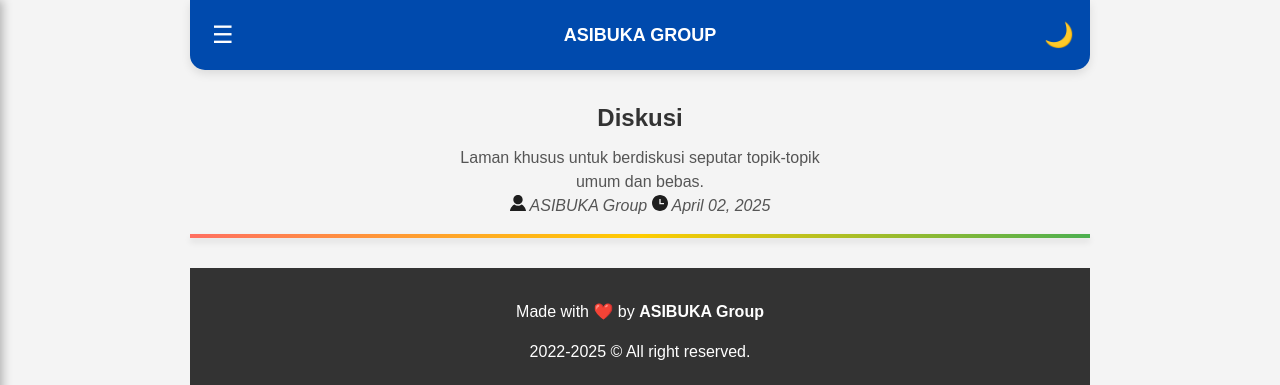
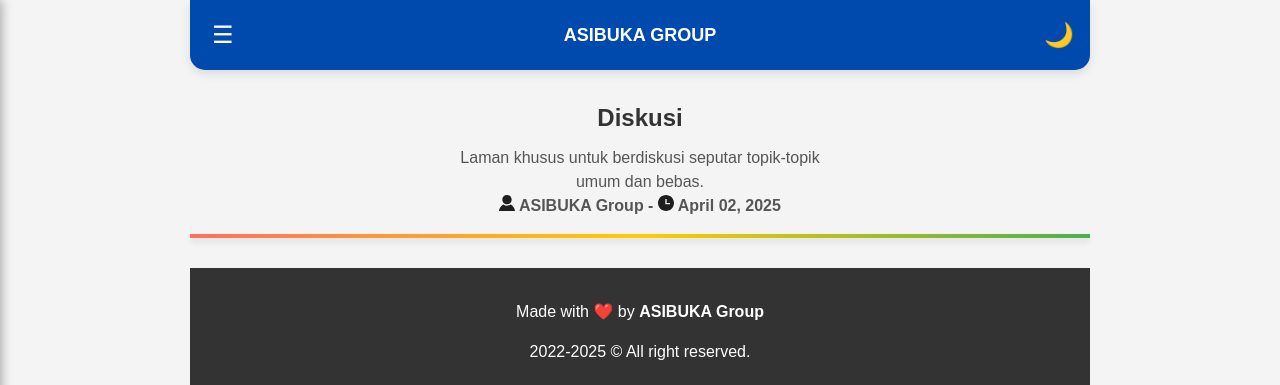
Before and after one commit to asibukagroup/asibukagroup.github.io, a Jekyll site: the page built from _posts/2025-04-02-diskusi.md, in a window 1280 px wide. Shown: the top 385 px of the page. Built offline with Jekyll 4.4.1, drawn with Linux system fonts in a browser that asks for light colours; comment, search, counter and statistics services are not loaded.

Commit message:
update css

```diff
--- a/_includes/style.css
+++ b/_includes/style.css
@@ -58,4 +58,4 @@
 footer a{text-decoration:none;font-weight:700;color:#fff}
 {% if content contains "<table" %} .table-container{overflow-x:auto}table{border-collapse:collapse;width:100%;background-color:#fff;color:#333}th,td{text-align:left;padding:12px;border-bottom:1px solid #ddd}th{background-color:#007bff;color:#fff}tr:nth-child(even){background-color:#f8f9fa}.dark-mode table{background-color:#1e1e1e;color:#f5f5f5}.dark-mode th{background-color:#0056b3;color:#fff}.dark-mode tr:nth-child(even){background-color:#2c2c2c} {% endif %}
 {% if content contains "<h2" %} .toc{background:#f8f9fa;padding:15px;border-left:4px solid #004aad;margin-bottom:20px}.toc h2{font-size:1.2rem;margin-bottom:10px}.toc ul{list-style:none;padding-left:15px}.toc ul li{margin-bottom:5px}.toc ul ul{padding-left:15px;font-size:.9rem} {% endif %}
-{% if page.collection == "posts" %} .post-label{color:#1e1e1e;font-weight:bold}.dark-mode .post-label{color:#fff}.post-label svg{width:1rem;height:1rem}.post-label svg path{fill:#1e1e1e}.dark-mode .post-label svg path{fill:#fff}{% endif %}
+{% if page.collection == "posts" %} .post-label{color:#1e1e1e;font-weight:bold;margin:.5rem auto}.dark-mode .post-label{color:#fff}.post-label svg{width:1rem;height:1rem}.post-label svg path{fill:#1e1e1e}.dark-mode .post-label svg path{fill:#fff}{% endif %}
--- a/_includes/top-info.html
+++ b/_includes/top-info.html
@@ -3,5 +3,5 @@
 <h1>{{ page.title | default: site.defaults.title }}</h1>
 <p>{{ page.description | default: site.defaults.description }}</p>
 {% if page.url == "/" %}{% include social-links.html %}{% endif %}
-{% if page.collection == 'posts' %}<p><em><span class="post-label"><svg viewBox="0 0 24 24"><path d="M19 7.001c0 3.865-3.134 7-7 7s-7-3.135-7-7c0-3.867 3.134-7.001 7-7.001s7 3.134 7 7.001zm-1.598 7.18c-1.506 1.137-3.374 1.82-5.402 1.82-2.03 0-3.899-.685-5.407-1.822-4.072 1.793-6.593 7.376-6.593 9.821h24c0-2.423-2.6-8.006-6.598-9.819z"></path></svg></span> {{ page.author | default: site.defaults.author }} <span class="post-label"><svg viewBox="0 0 24 24"><path d="M12 0c-6.627 0-12 5.373-12 12s5.373 12 12 12 12-5.373 12-12-5.373-12-12-12zm6 14h-7v-8h2v6h5v2z"></path></svg></span> {{ page.date | date: "%B %d, %Y" }}</em></p>{% endif %}
+{% if page.collection == 'posts' %}<p class="post-label"><svg viewBox="0 0 24 24"><path d="M19 7.001c0 3.865-3.134 7-7 7s-7-3.135-7-7c0-3.867 3.134-7.001 7-7.001s7 3.134 7 7.001zm-1.598 7.18c-1.506 1.137-3.374 1.82-5.402 1.82-2.03 0-3.899-.685-5.407-1.822-4.072 1.793-6.593 7.376-6.593 9.821h24c0-2.423-2.6-8.006-6.598-9.819z"></path></svg> {{ page.author | default: site.defaults.author }} - <svg viewBox="0 0 24 24"><path d="M12 0c-6.627 0-12 5.373-12 12s5.373 12 12 12 12-5.373 12-12-5.373-12-12-12zm6 14h-7v-8h2v6h5v2z"></path></svg> {{ page.date | date: "%B %d, %Y" }}</p>{% endif %}
 </section>
```
